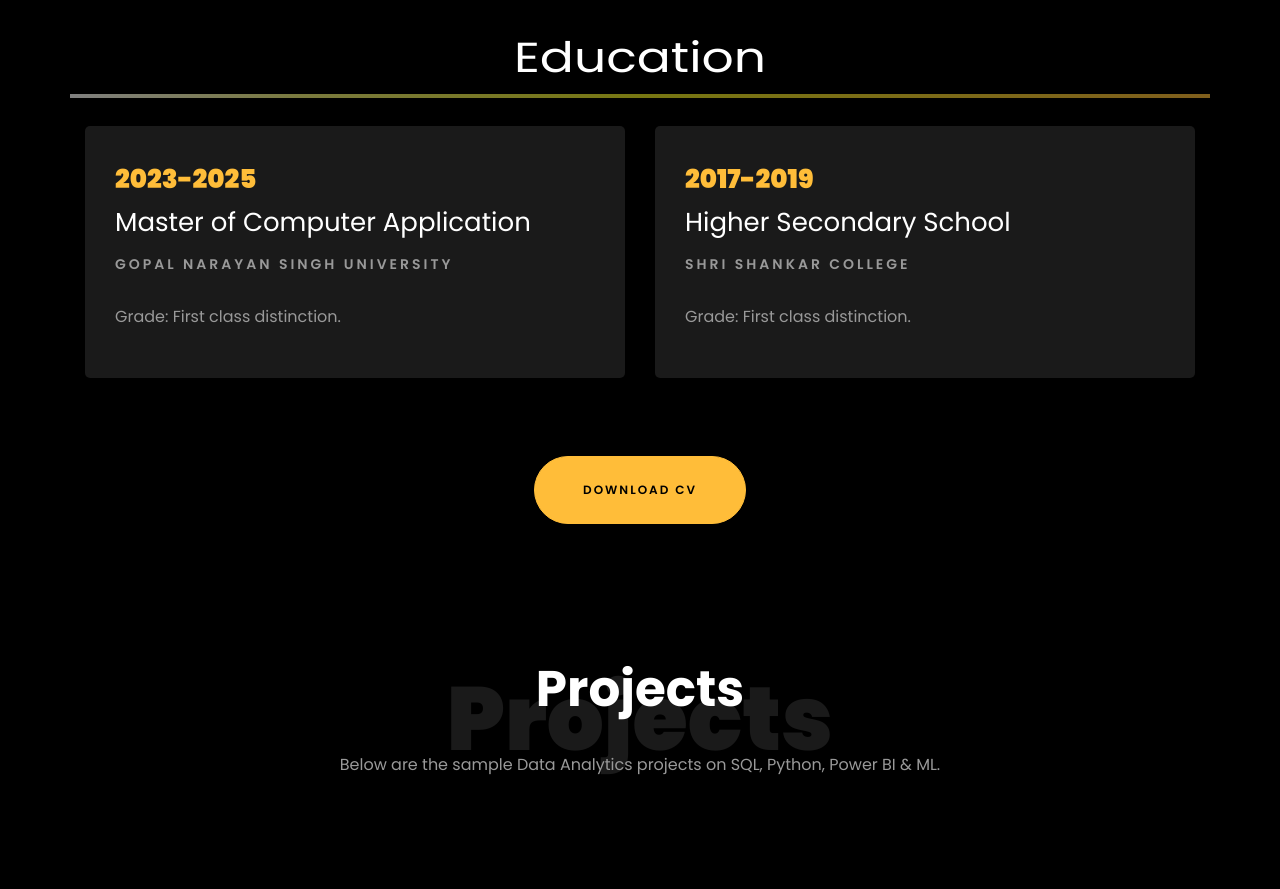
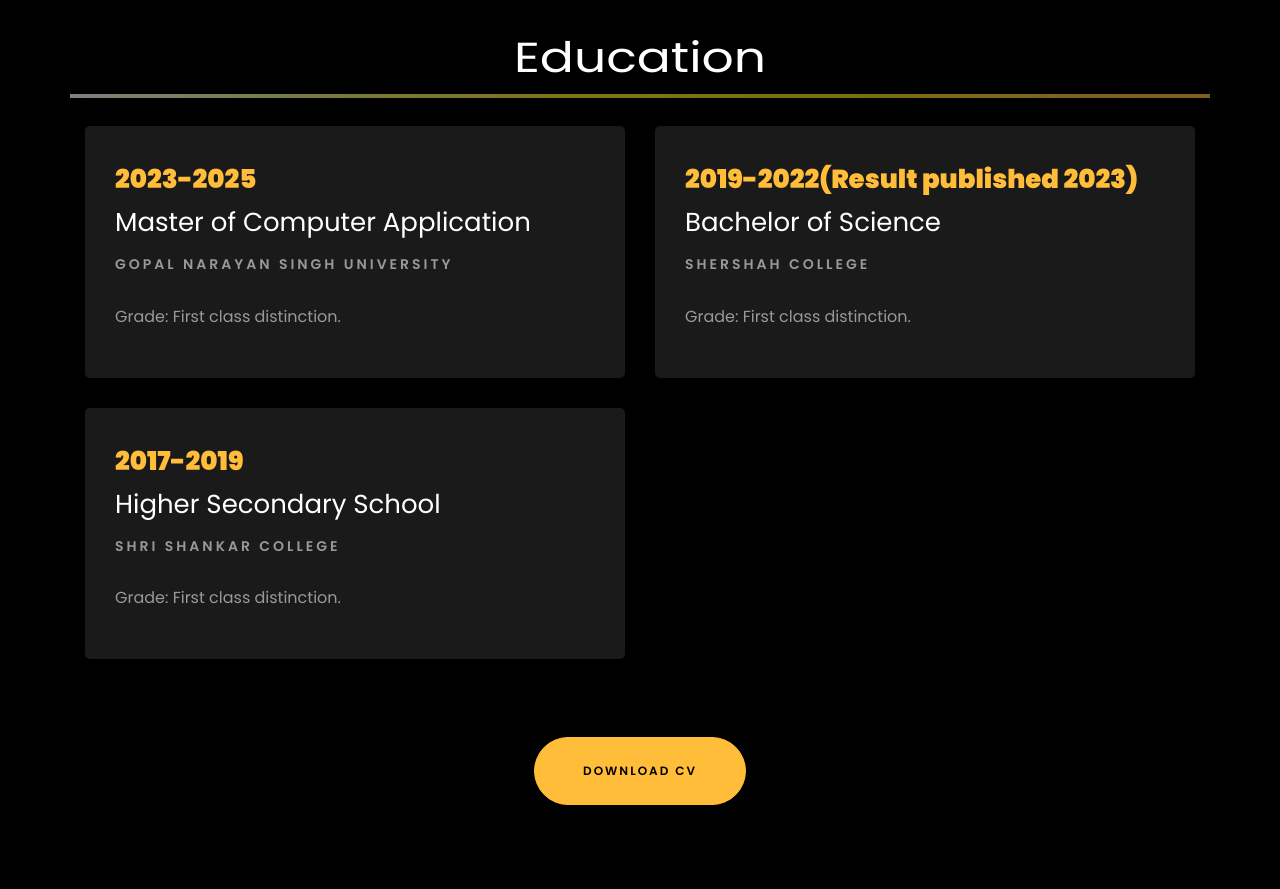
Before and after one commit to furquan-uddin/md-furquan-uddin.github.io, a plain HTML site: page index.html in a window 1280 px wide. Shown: the part 2080-2969 px from the top of the page. Drawn offline with Linux system fonts and the light colour scheme; files whose address does not match are found by name.

Commit message:
Update index.html

```diff
--- a/index.html
+++ b/index.html
@@ -348,6 +348,15 @@
     				</div>
     			</div>
 
+			<div class="col-md-6">
+    				<div class="resume-wrap ftco-animate">
+    					<span class="date">2019-2022(Result published 2023)</span>
+    					<h2>Bachelor of Science</h2>
+    					<span class="position">Shershah College</span>
+    					<p class="mt-4">Grade: First class distinction.</p>
+    				</div>
+			</div>
+
     			<div class="col-md-6">
     				<div class="resume-wrap ftco-animate">
     					<span class="date">2017-2019</span>
```
